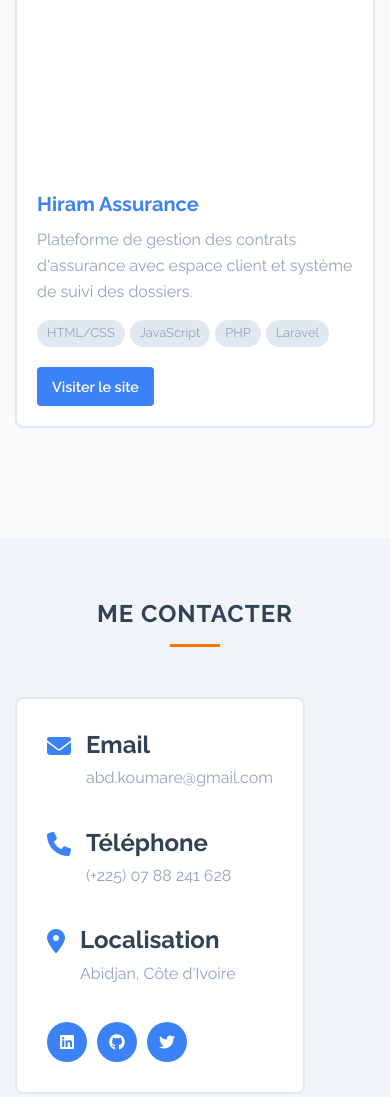
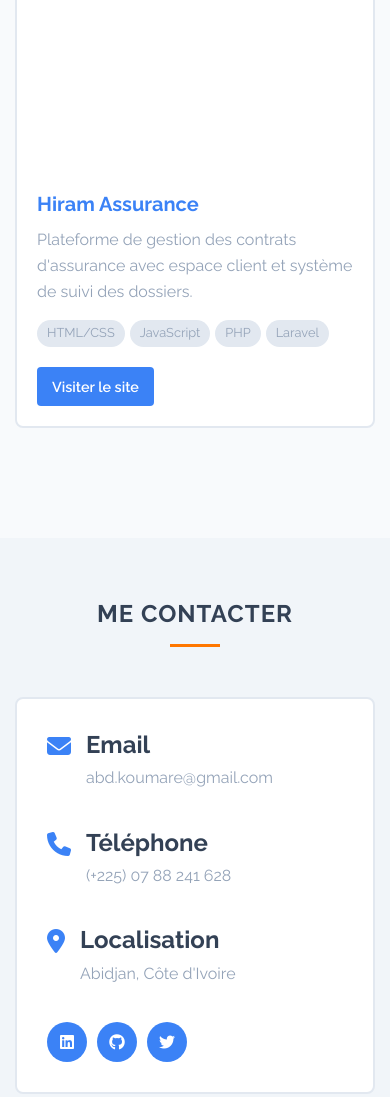
Before and after one commit to abd-koumare/abd-koumare.github.io, a plain HTML site: page index.html in a window 390 px wide. Shown: the part 10565-11662 px from the top of the page. Drawn offline with nearby package versions, Linux system fonts and the light colour scheme.

Commit message:
Fix: contact card width on mobile

```diff
--- a/css/style.css
+++ b/css/style.css
@@ -950,6 +950,7 @@ img {
         flex: 0 0 100%;
     }
 
+
     .hero-image {
         margin-bottom: 30px;
     }
@@ -1165,4 +1166,9 @@ img {
     .projects-grid {
         grid-template-columns: 1fr;
     }
+
+
+    .contact-info, .contact-form {
+        width: 100% ;
+    }
 }
```
